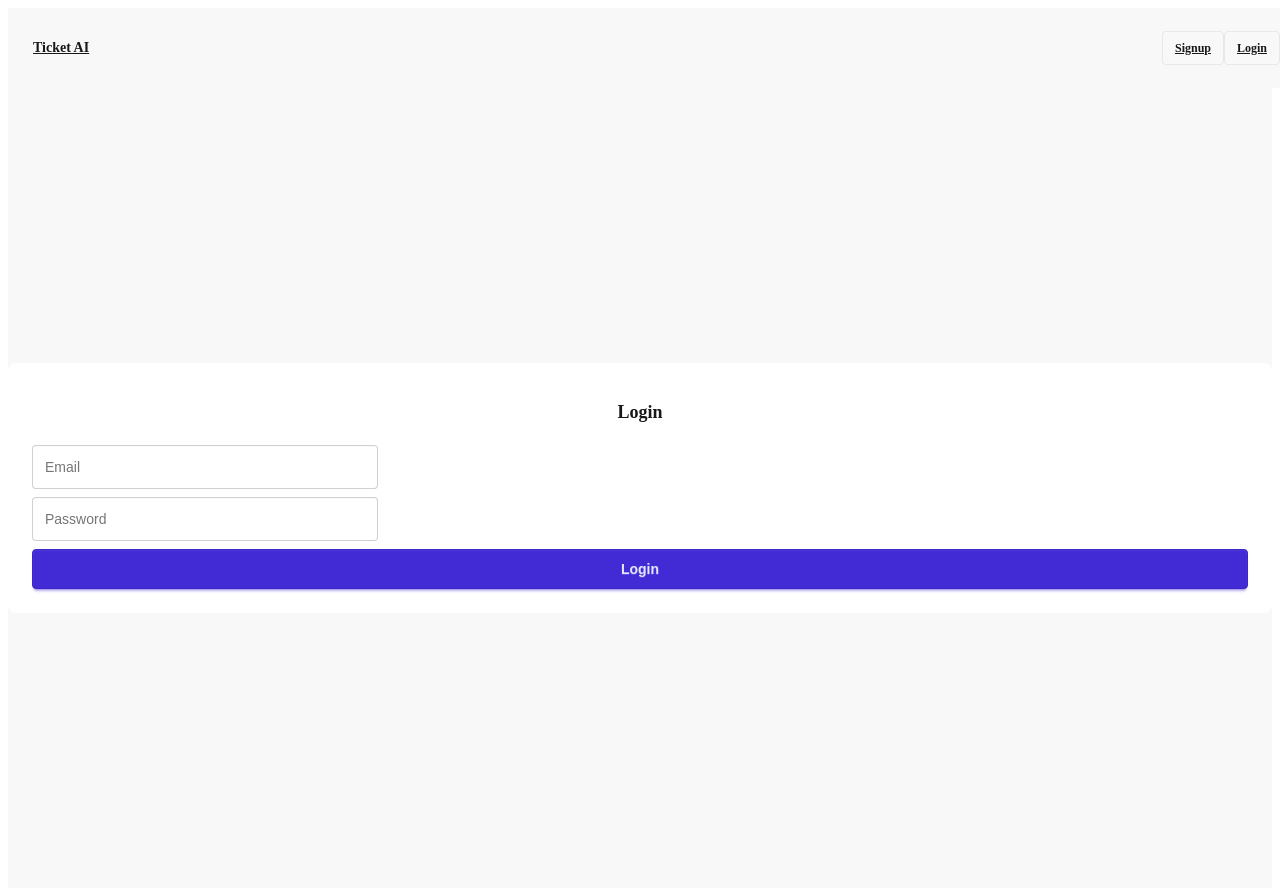
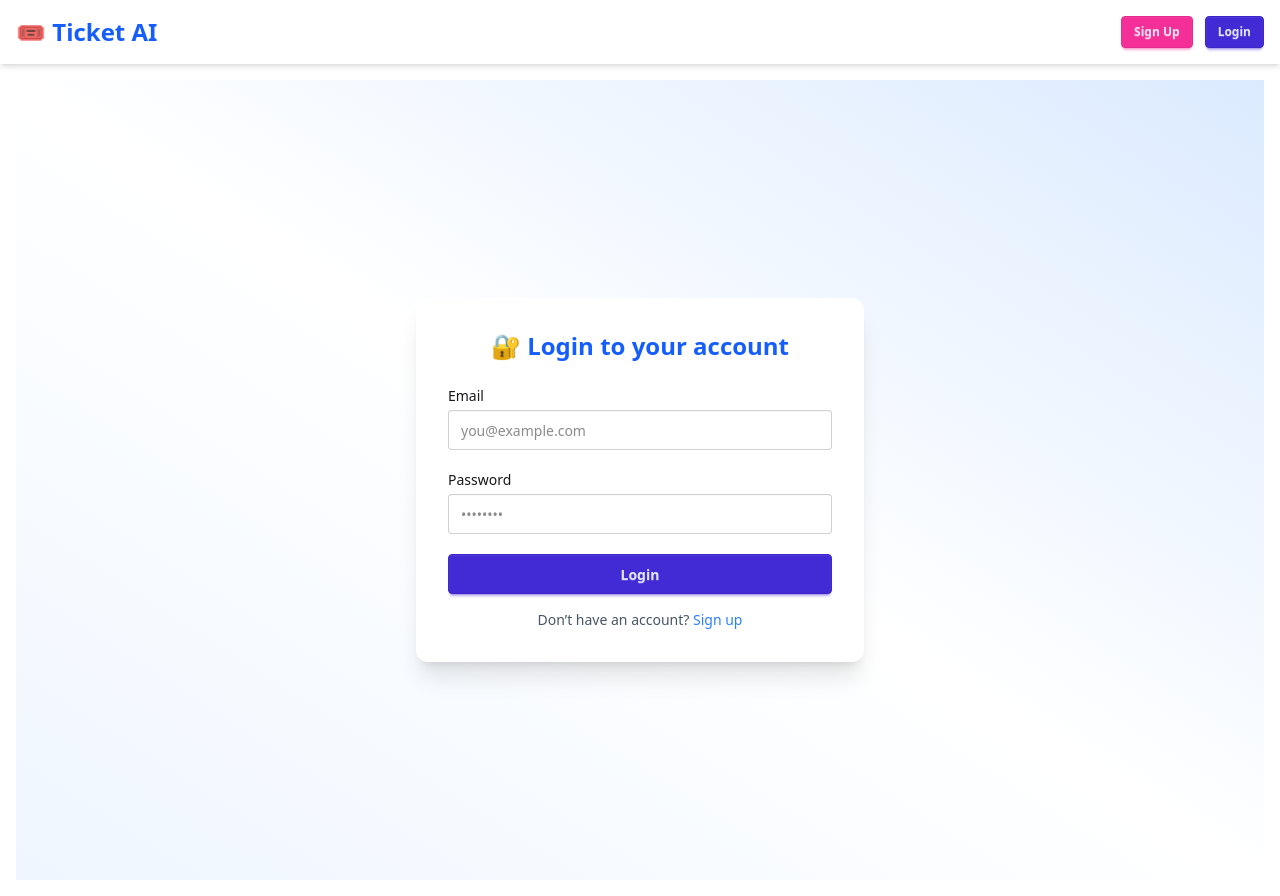
Before and after one commit to sujalshelke-git/full-stack-ai-agent, a React (Vite) app in the folder ai-ticket-frontend/: page /login in a window 1280 px wide. Built offline with nearby package versions, Linux system fonts and the light colour scheme.

Commit message:
final commit

```diff
--- a/ai-ticket-frontend/src/components/navbar.jsx
+++ b/ai-ticket-frontend/src/components/navbar.jsx
@@ -13,32 +13,38 @@ export default function Navbar() {
     localStorage.removeItem("user");
     navigate("/login");
   };
+
   return (
-    <div className="navbar bg-base-200">
+    <div className="navbar bg-white dark:bg-base-200 shadow-md px-4">
       <div className="flex-1">
-        <Link to="/" className="btn btn-ghost text-xl">
-          Ticket AI
+        <Link to="/" className="text-2xl font-bold text-blue-600 hover:text-blue-700">
+          🎟️ Ticket AI
         </Link>
       </div>
-      <div className="flex gap-2">
+
+      <div className="flex items-center gap-3">
         {!token ? (
           <>
-            <Link to="/signup" className="btn btn-sm">
-              Signup
+            <Link to="/signup" className="btn btn-sm btn-secondary">
+              Sign Up
             </Link>
-            <Link to="/login" className="btn btn-sm">
+            <Link to="/login" className="btn btn-sm btn-primary">
               Login
             </Link>
           </>
         ) : (
           <>
-            <p>Hi, {user?.email}</p>
-            {user && user?.role === "admin" ? (
-              <Link to="/admin" className="btn btn-sm">
+            <span className="text-sm text-gray-600 dark:text-gray-300">
+              Hi, <span className="font-medium">{user?.email}</span>
+            </span>
+
+            {user?.role === "admin" && (
+              <Link to="/admin" className="btn btn-sm btn-secondary">
                 Admin
               </Link>
-            ) : null}
-            <button onClick={logout} className="btn btn-sm">
+            )}
+
+            <button onClick={logout} className="btn btn-sm btn-error text-white">
               Logout
             </button>
           </>
--- a/ai-ticket-frontend/src/index.css
+++ b/ai-ticket-frontend/src/index.css
@@ -1,4 +1,4 @@
-/* @import "tailwindcss"; */
+@import "tailwindcss";
 @plugin "daisyui";
 /* @tailwind base;
 @tailwind components; */
--- a/ai-ticket-frontend/src/pages/login.jsx
+++ b/ai-ticket-frontend/src/pages/login.jsx
@@ -42,32 +42,39 @@ export default function LoginPage() {
   };
 
   return (
-    <div className="min-h-screen flex items-center justify-center bg-base-200">
-      <div className="card w-full max-w-sm shadow-xl bg-base-100">
-        <form onSubmit={handleLogin} className="card-body">
-          <h2 className="card-title justify-center">Login</h2>
+    <div className="min-h-screen flex items-center justify-center bg-gradient-to-tr from-blue-50 via-white to-blue-100 dark:from-gray-900 dark:to-gray-800">
+      <div className="w-full max-w-md bg-white dark:bg-base-200 shadow-xl rounded-xl p-8">
+        <h2 className="text-2xl font-bold text-center mb-6 text-blue-600 dark:text-blue-400">
+          🔐 Login to your account
+        </h2>
 
+        <form onSubmit={handleLogin} className="space-y-5">
+          <div>
+            <label className="block text-sm font-medium mb-1">Email</label>
             <input
               type="email"
               name="email"
-            placeholder="Email"
-            className="input input-bordered"
+              placeholder="you@example.com"
+              className="input input-bordered w-full"
               value={form.email}
               onChange={handleChange}
               required
             />
+          </div>
 
+          <div>
+            <label className="block text-sm font-medium mb-1">Password</label>
             <input
               type="password"
               name="password"
-            placeholder="Password"
-            className="input input-bordered"
+              placeholder="••••••••"
+              className="input input-bordered w-full"
               value={form.password}
               onChange={handleChange}
               required
             />
+          </div>
 
-          <div className="form-control mt-4">
           <button
             type="submit"
             className="btn btn-primary w-full"
@@ -75,8 +82,14 @@ export default function LoginPage() {
           >
             {loading ? "Logging in..." : "Login"}
           </button>
+        </form>
+
+        <div className="text-center mt-4 text-sm text-gray-600 dark:text-gray-400">
+          Don’t have an account?{" "}
+          <span className="text-blue-500 font-medium hover:underline">
+            Sign up
+          </span>
         </div>
-        </form>
       </div>
     </div>
   );
--- a/ai-ticket-frontend/src/pages/signup.jsx
+++ b/ai-ticket-frontend/src/pages/signup.jsx
@@ -1,4 +1,3 @@
-
 import { useState } from "react";
 import { useNavigate } from "react-router-dom";
 
@@ -44,32 +43,39 @@ export default function SignupPage() {
   };
 
   return (
-    <div className="min-h-screen flex items-center justify-center bg-base-200">
-      <div className="card w-full max-w-sm shadow-xl bg-base-100">
-        <form onSubmit={handleSignup} className="card-body">
-          <h2 className="card-title justify-center">Sign Up</h2>
+    <div className="min-h-screen flex items-center justify-center bg-gradient-to-br from-blue-50 to-blue-100 dark:from-gray-900 dark:to-gray-800">
+      <div className="w-full max-w-md bg-white dark:bg-base-200 shadow-xl rounded-xl p-8">
+        <h2 className="text-2xl font-bold text-center mb-6 text-blue-600 dark:text-blue-400">
+          ✨ Create your account
+        </h2>
 
+        <form onSubmit={handleSignup} className="space-y-5">
+          <div>
+            <label className="block text-sm font-medium mb-1">Email</label>
             <input
               type="email"
               name="email"
-            placeholder="Email"
-            className="input input-bordered"
+              placeholder="you@example.com"
+              className="input input-bordered w-full"
               value={form.email}
               onChange={handleChange}
               required
             />
+          </div>
 
+          <div>
+            <label className="block text-sm font-medium mb-1">Password</label>
             <input
               type="password"
               name="password"
-            placeholder="Password"
-            className="input input-bordered"
+              placeholder="••••••••"
+              className="input input-bordered w-full"
               value={form.password}
               onChange={handleChange}
               required
             />
+          </div>
 
-          <div className="form-control mt-4">
           <button
             type="submit"
             className="btn btn-primary w-full"
@@ -77,8 +83,14 @@ export default function SignupPage() {
           >
             {loading ? "Signing up..." : "Sign Up"}
           </button>
+        </form>
+
+        <div className="text-center mt-4 text-sm text-gray-600 dark:text-gray-400">
+          Already have an account?{" "}
+          <span className="text-blue-500 font-medium hover:underline">
+            Login
+          </span>
         </div>
-        </form>
       </div>
     </div>
   );
--- a/ai-ticket-frontend/src/pages/ticket.jsx
+++ b/ai-ticket-frontend/src/pages/ticket.jsx
@@ -38,58 +38,72 @@ export default function TicketDetailsPage() {
   }, [id]);
 
   if (loading)
-    return <div className="text-center mt-10">Loading ticket details...</div>;
-  if (!ticket) return <div className="text-center mt-10">Ticket not found</div>;
+    return <div className="text-center mt-10 text-gray-600">Loading ticket details...</div>;
+  if (!ticket)
+    return <div className="text-center mt-10 text-red-500">Ticket not found</div>;
 
   return (
-    <div className="max-w-3xl mx-auto p-4">
-      <h2 className="text-2xl font-bold mb-4">Ticket Details</h2>
+    <div className="max-w-4xl mx-auto px-4 py-6">
+      <div className="mb-6">
+        <h2 className="text-3xl font-bold text-blue-600 dark:text-blue-400 mb-2">
+          🎟️ Ticket Details
+        </h2>
+        <p className="text-gray-600 dark:text-gray-400">
+          View full information about this support ticket.
+        </p>
+      </div>
 
-      <div className="card bg-gray-800 shadow p-4 space-y-4">
-        <h3 className="text-xl font-semibold">{ticket.title}</h3>
-        <p>{ticket.description}</p>
+      <div className="bg-white dark:bg-gray-800 border border-gray-200 dark:border-gray-700 shadow-md rounded-lg p-6 space-y-4">
+        <h3 className="text-2xl font-semibold text-gray-900 dark:text-white">
+          {ticket.title}
+        </h3>
+        <p className="text-gray-700 dark:text-gray-300">{ticket.description}</p>
 
-        {/* Conditionally render extended details */}
         {ticket.status && (
           <>
-            <div className="divider">Metadata</div>
+            <div className="border-t border-gray-300 dark:border-gray-600 pt-4 mt-4 space-y-2">
               <p>
-              <strong>Status:</strong> {ticket.status}
+                <span className="font-semibold text-gray-800 dark:text-white">Status:</span>{" "}
+                <span className="capitalize">{ticket.status}</span>
               </p>
+
               {ticket.priority && (
                 <p>
-                <strong>Priority:</strong> {ticket.priority}
+                  <span className="font-semibold text-gray-800 dark:text-white">Priority:</span>{" "}
+                  <span className="capitalize">{ticket.priority}</span>
                 </p>
               )}
 
               {ticket.relatedSkills?.length > 0 && (
                 <p>
-                <strong>Related Skills:</strong>{" "}
+                  <span className="font-semibold text-gray-800 dark:text-white">Related Skills:</span>{" "}
                   {ticket.relatedSkills.join(", ")}
                 </p>
               )}
 
-            {ticket.helpfulNotes && (
-              <div>
-                <strong>Helpful Notes:</strong>
-                <div className="prose max-w-none rounded mt-2">
-                  <ReactMarkdown>{ticket.helpfulNotes}</ReactMarkdown>
-                </div>
-              </div>
-            )}
-
               {ticket.assignedTo && (
                 <p>
-                <strong>Assigned To:</strong> {ticket.assignedTo?.email}
+                  <span className="font-semibold text-gray-800 dark:text-white">Assigned To:</span>{" "}
+                  {ticket.assignedTo?.email}
                 </p>
               )}
 
               {ticket.createdAt && (
-              <p className="text-sm text-gray-500 mt-2">
+                <p className="text-sm text-gray-500 dark:text-gray-400">
                   Created At: {new Date(ticket.createdAt).toLocaleString()}
                 </p>
               )}
+            </div>
           </>
+        )}
+
+        {ticket.helpfulNotes && (
+          <div className="pt-4 border-t border-gray-300 dark:border-gray-600 mt-4">
+            <p className="font-semibold text-gray-800 dark:text-white mb-2">Helpful Notes:</p>
+            <div className="prose dark:prose-invert max-w-none">
+              <ReactMarkdown>{ticket.helpfulNotes}</ReactMarkdown>
+            </div>
+          </div>
         )}
       </div>
     </div>
--- /dev/null
+++ b/ai-ticket-frontend/tailwind.config.js
@@ -0,0 +1,13 @@
+// tailwind.config.js
+import daisyui from "daisyui";
+
+export default {
+  content: [
+    "./index.html",
+    "./src/**/*.{js,ts,jsx,tsx}",
+  ],
+  theme: {
+    extend: {},
+  },
+  plugins: [daisyui],
+};
```
Also changed, not shown: ai-ticket-frontend/src/pages/tickets.jsx (+23 -17 lines). Lines whose indentation alone changed are shown as unchanged.
